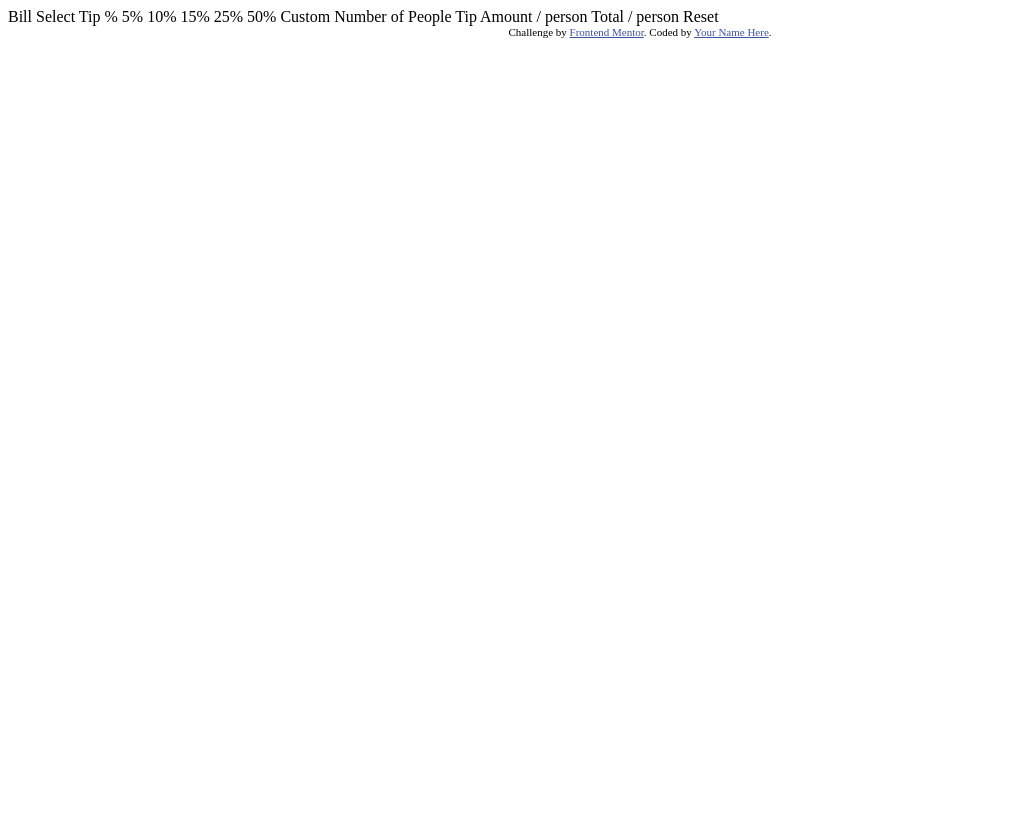
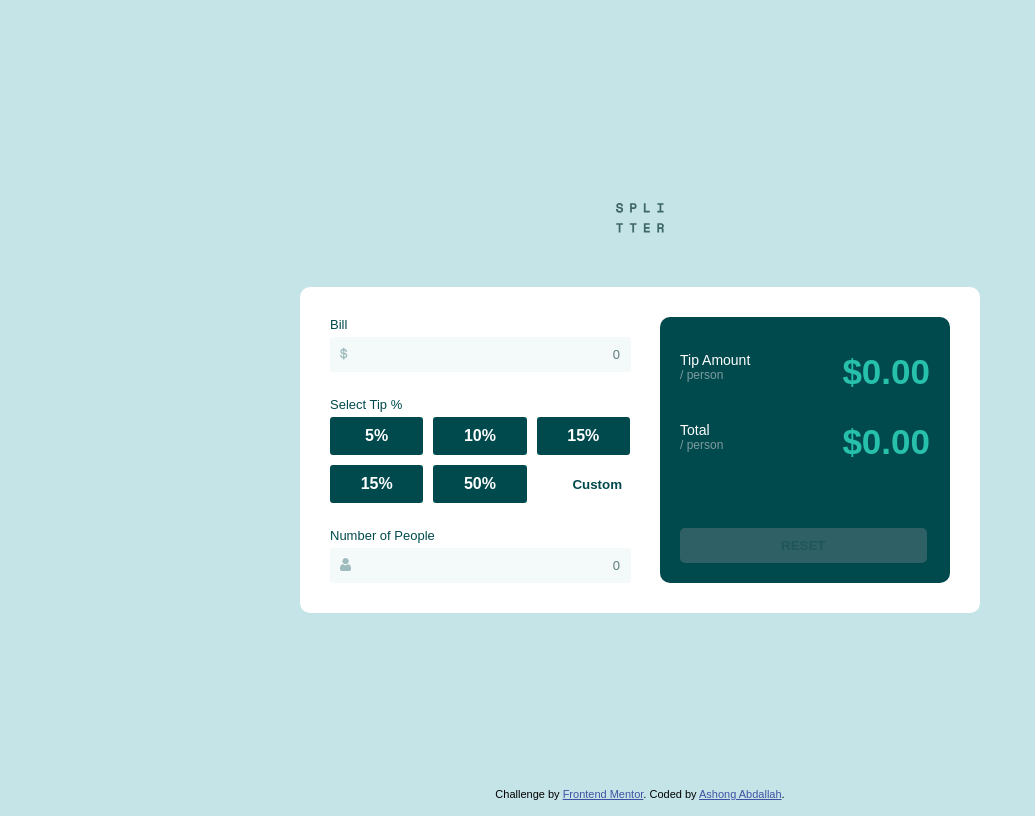
Before and after one commit to AshongAbdallah06/tip-calculator-app-main, a plain HTML site: page index.html in a window 1280 px wide. Shown: the whole page, without its empty margins (0-1035 px from the left). Drawn offline with Linux system fonts and the light colour scheme.

Commit message:
Create desktop design

```diff
--- a/index.html
+++ b/index.html
@@ -5,40 +5,89 @@
   <meta name="viewport" content="width=device-width, initial-scale=1.0"> <!-- displays site properly based on user's device -->
 
   <link rel="icon" type="image/png" sizes="32x32" href="./images/favicon-32x32.png">
+  <link rel="stylesheet" href="styles/index.css">
+  <link rel="stylesheet" href="styles/mobile.css">
 
   <title>Frontend Mentor | Tip calculator app</title>
 
   <!-- Feel free to remove these styles or customise in your own stylesheet 👍 -->
   <style>
-    .attribution { font-size: 11px; text-align: center; }
+    .attribution { font-size: 11px; text-align: center; position: absolute; bottom: 0; left: 0; right: 0;}
     .attribution a { color: hsl(228, 45%, 44%); }
   </style>
 </head>
 <body>
 
-  Bill
+    <header>
+        <img src="images/logo.svg" alt="">
+    </header>
 
-  Select Tip %
-  5%
-  10%
-  15%
-  25%
-  50%
-  Custom
+    <main>
+        <section class="left-section">
+            <div class="bill-container">
+                <p class="label bill-label">Bill</p>
+                <div class="input">
+                    <input type="text" class="bill-input">
+                    <img class="img-placeholder" src="images/icon-dollar.svg" alt="">
+                    <div class="none">0</div>
+                </div>
+            </div>
 
-  Number of People
+            <div class="tip-container">
+                <p class="label tip-label">Select Tip %</p>
 
-  Tip Amount
-  / person
+                <div class="tips">
+                    <div class="percent">5%</div>
+                    <div class="percent">10%</div>
+                    <div class="percent">15%</div>
+                    <div class="percent">15%</div>
+                    <div class="percent">50%</div>
+                    <input class="custom" placeholder="Custom">
+                </div>
+            </div>
 
-  Total
-  / person
+            <div class="no-of-people">
+                <p class="label no-label">Number of People</p>
 
-  Reset
 
-  <div class="attribution">
-    Challenge by <a href="https://www.frontendmentor.io?ref=challenge" target="_blank">Frontend Mentor</a>.
-    Coded by <a href="#">Your Name Here</a>.
-  </div>
+                <div class="input">
+                    <input type="text" class="bill-input">
+                    <img class="img-placeholder" src="images/icon-person.svg" alt="">
+                    <div class="none">0</div>
+                </div>
+            </div>
+
+        </section>
+
+
+        <section class="right-section">
+
+            <div class="container">
+                <div>
+                    <p class="label">Tip Amount</p>
+                    <p class="per-person">/ person</p>
+                </div>
+                <div class="amount tip-amount">$0.00</div>
+            </div>
+
+            <div class="container">
+                <div>
+                    <p class="label">Total</p>
+                    <p class="per-person">/ person</p>
+                </div>
+                <div class="amount total-amount">$0.00</div>
+            </div>
+
+            <button class="reset">RESET</button>
+
+        </section>
+    </main>
+
+    <footer class="attribution">
+        Challenge by <a href="https://www.frontendmentor.io?ref=challenge" target="_blank">Frontend Mentor</a>.
+        Coded by <a href="#">Ashong Abdallah</a>.
+    </footer>
+
+    <script src="index.js"></script>
 </body>
 </html>
--- /dev/null
+++ b/styles/index.css
@@ -0,0 +1,157 @@
+body {
+    font-family: Arial, Helvetica, sans-serif;
+    display: flex;
+    justify-content: center;
+    align-items: center;
+    flex-direction: column;
+    min-height: 100vh;
+    background: hsl(185, 41%, 84%);
+}
+
+header {
+    margin-bottom: 50px;
+}
+
+header img {
+    height: 30px;
+}
+
+main {
+    display: flex;
+    background: white;
+    padding: 30px;
+    border-radius: 10px;
+}
+
+.left-section {
+    /* background-color: lightblue; */
+    /* min-height: 300px; */
+    min-width: 300px;
+}
+
+p {
+    margin: 0;
+}
+
+.left-section .label {
+    color: hsl(183, 100%, 15%);
+    font-size: 13px;
+    margin-bottom: 5px;
+}
+
+.input {
+    position: relative;
+}
+
+.img-placeholder,
+.none {
+    position: absolute;
+    top: 10px;
+}
+
+img {
+    height: 13px;
+    left: 10px;
+}
+
+.none {
+    right: 10px;
+    color: hsl(186, 14%, 43%);
+    font-size: 13px;
+}
+
+input {
+    /* font-size: 24px; */
+    background: hsl(189, 41%, 97%);
+    border-radius: 3px;
+    min-width: 87%;
+    padding: 10px;
+    padding-left: 30px;
+    border: none;
+}
+
+.tip-container,
+.no-of-people {
+    margin-top: 25px;
+}
+
+.tips {
+    display: grid;
+    grid-template-columns: repeat(3, 1fr);
+    column-gap: 10px;
+    row-gap: 10px;
+}
+
+.percent {
+    padding: 10px 20px;
+    text-align: center;
+    color: white;
+    border-radius: 3px;
+    cursor: pointer;
+    background: hsl(183, 100%, 15%);
+    font-weight: 700;
+}
+
+.custom {
+    background-color: yellow;
+    font-weight: 700;
+    width: 52px;
+    background: transparent;
+    color: hsl(183, 100%, 15%);
+    padding: 10px 20px;
+    text-align: center;
+    border-radius: 3px;
+    cursor: pointer;
+}
+
+.custom::placeholder {
+    color: hsl(183, 100%, 15%);
+}
+
+
+
+.right-section {
+    padding: 20px;
+    max-height: 300px;
+    padding-top: 35px;
+    min-width: 250px;
+    border-radius: 10px;
+    background: hsl(183, 100%, 15%);
+    margin-left: 30px;
+    color: white;
+    position: relative;
+}
+
+.container {
+    display: flex;
+    justify-content: space-between;
+    margin-bottom: 30px;
+}
+
+.container .label {
+    font-size: 14px;
+}
+
+.per-person {
+    color: hsl(184, 14%, 56%);
+    font-size: 12px;
+}
+
+.amount {
+    font-size: 35px;
+    font-weight: 700;
+    color: hsl(172, 67%, 45%);
+}
+
+button {
+    position: absolute;
+    bottom: 20px;
+    width: 85%;
+    padding: 10px 0;
+    background-color: hsl(186, 37%, 29%);
+    border: none;
+    border-radius: 5px;
+    cursor: pointer;
+    font-weight: 700;
+    color: hsl(186, 50%, 24%);
+}
```
Also changed, not shown: index.js (added), styles/mobile.css (added).
